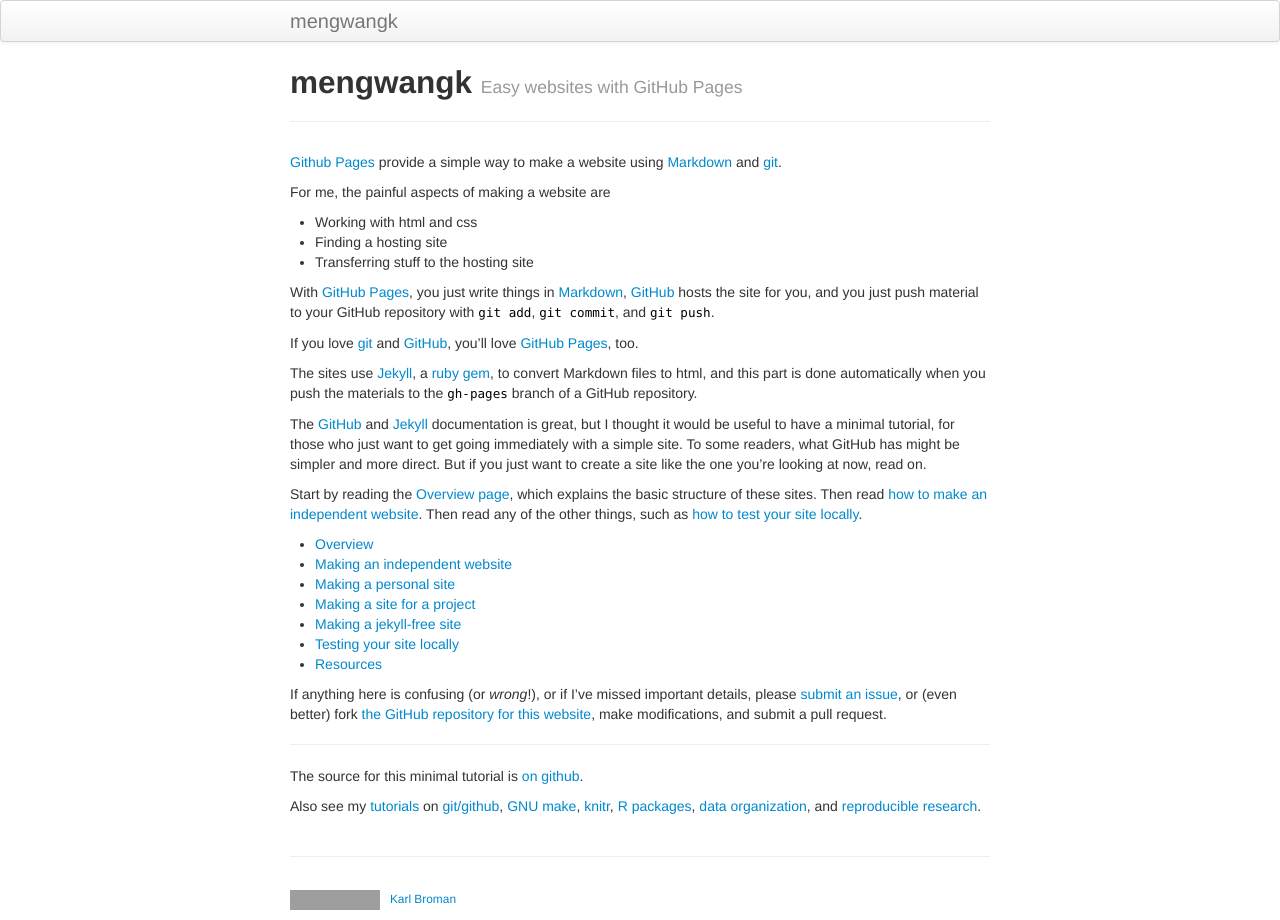
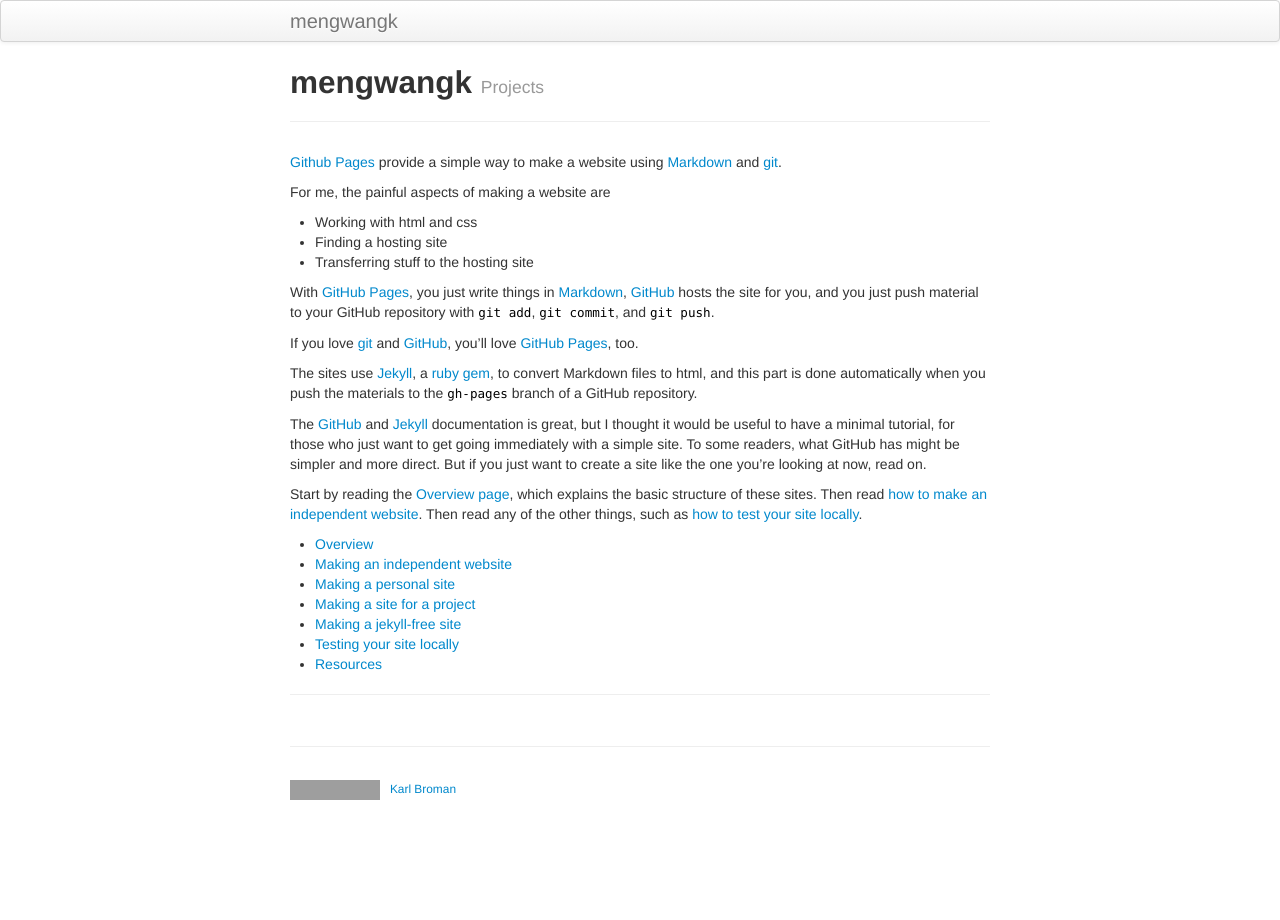
Before and after one commit to mengwangk/mengwangk.github.io, a Jekyll site: the page built from index.md, in a window 1280 px wide. Built offline with Jekyll 4.4.1, drawn with Linux system fonts in a browser that asks for light colours; grey boxes are pictures that could not be loaded.

Commit message:
Modified files

```diff
--- a/index.md
+++ b/index.md
@@ -1,7 +1,7 @@
 ---
 layout: page
 title: mengwangk
-tagline: Easy websites with GitHub Pages
+tagline:  Projects
 description: Minimal tutorial on making a simple website with GitHub Pages
 ---
 
@@ -53,20 +53,5 @@
 - [Testing your site locally](pages/local_test.html)
 - [Resources](pages/resources.html)
 
-If anything here is confusing (or _wrong_!), or if I've missed
-important details, please
-[submit an issue](https://github.com/kbroman/simple_site/issues), or (even
-better) fork [the GitHub repository for this website](https://github.com/kbroman/simple_site),
-make modifications, and submit a pull request.
 
 ---
-
-The source for this minimal tutorial is [on github](https://github.com/kbroman/simple_site).
-
-Also see my [tutorials](http://kbroman.org/pages/tutorials) on
-[git/github](http://kbroman.org/github_tutorial),
-[GNU make](http://kbroman.org/minimal_make),
-[knitr](http://kbroman.org/knitr_knutshell),
-[R packages](http://kbroman.org/pkg_primer),
-[data organization](http://kbroman.org/dataorg),
-and [reproducible research](http://kbroman.org/steps2rr).
```
